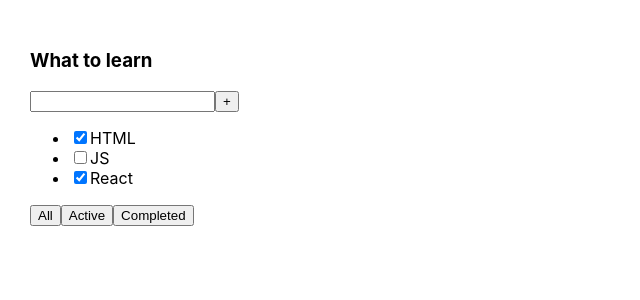
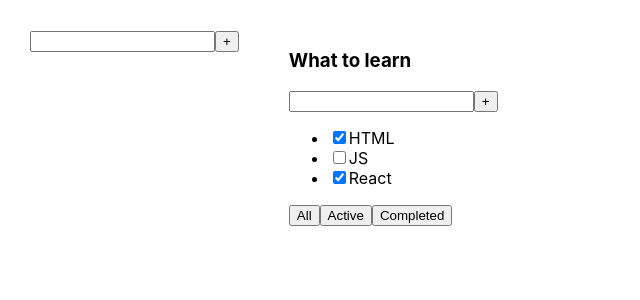
Before and after one commit to VladislavRomash/To-Do-List, a React (Create React App) app: page / in a window 1280 px wide. Shown: the top 300 px of the page, without its empty margins (0-640 px from the left). Built offline with nearby package versions, Linux system fonts and the light colour scheme.

Commit message:
added new functionality (add todolist), reducers and new universal components

```diff
--- a/src/App.tsx
+++ b/src/App.tsx
@@ -1,7 +1,10 @@
-import React, {useState} from 'react';
+import React, {useReducer} from 'react';
 import './App.css';
 import {Todolist} from "./components/todolist";
 import {v1} from "uuid";
+import {UniversalInput} from "./components/universalComponents/universalInput";
+import {addTaskAC, changeStatusTaskAC, taskReducer} from "./reducers/task-reducer";
+import {addNewTodoAC, changeFilterTodoAC, todolistReducer} from "./reducers/todolist-reducer";
 
 export type FilterType = 'all' | 'active' | 'completed'
 export type TodolistType = {
@@ -15,17 +18,18 @@ export type TaskType = {
     isDone: boolean
 }
 export type TaskStateType = {
-    [key: string]: TaskType[]
+    [todolistID: string]: TaskType[]
 }
 
 export const App = () => {
-    const todolistID1 = v1()
 
-    const [todolist, setTodolist] = useState<TodolistType[]>([
-        {id: todolistID1, title: 'What to learn', filter: 'all'},
+    const todolistID = v1()
+
+    const [todolist, dispatchTodolist] = useReducer(todolistReducer, [
+        {id: todolistID, title: 'What to learn', filter: 'all'},
     ])
-    const [task, setTask] = useState<TaskStateType>({
-        [todolistID1]: [
+    const [task, dispatchTask] = useReducer(taskReducer, {
+        [todolistID]: [
             {id: v1(), title: 'HTML', isDone: true},
             {id: v1(), title: 'JS', isDone: false},
             {id: v1(), title: 'React', isDone: true},
@@ -33,26 +37,29 @@ export const App = () => {
     })
 
     const addNewTask = (todolistID: string, title: string) => {
-        const newTask = {id: v1(), title, isDone: false}
-        setTask({[todolistID]: [newTask, ...task[todolistID]]})
+        dispatchTask(addTaskAC(todolistID, title))
     }
     const changeStatusTask = (todolistID: string, taskID: string, value: boolean) => {
-        setTask({[todolistID]: task[todolistID].map(m => m.id === taskID ? {...m, isDone: value} : m)})
+        dispatchTask(changeStatusTaskAC(todolistID, taskID, value))
     }
     const changeFilterTodo = (todolistID: string, filter: FilterType) => {
-        setTodolist(todolist.map(m => m.id === todolistID ? {...m, filter} : m))
+        dispatchTodolist(changeFilterTodoAC(todolistID, filter))
+    }
+    const addNewTodo = (title: string) => {
+        const dispatch = addNewTodoAC(title)
+        dispatchTodolist(dispatch)
+        dispatchTask(dispatch)
     }
 
     return (
         <div className="App">
+            <UniversalInput callback={addNewTodo}/>
             {
                 todolist.map(m => <Todolist key={m.id}
+                                            todolist={m}
                                             task={task}
-                                            todolistID={m.id}
-                                            title={m.title}
                                             addNewTask={addNewTask}
                                             changeStatusTask={changeStatusTask}
-                                            filter={m.filter}
                                             changeFilterTodo={changeFilterTodo}
                 />)
             }
--- a/src/components/task.tsx
+++ b/src/components/task.tsx
@@ -1,22 +1,22 @@
-import React, {ChangeEvent} from 'react';
+import React from 'react';
+import {TaskType} from "../App";
+import {Checkbox} from "./universalComponents/checkbox";
 
 type TaskPropsType = {
-    taskID: string
-    title: string
-    isDone: boolean
+    task: TaskType
     callback: (taskID: string, value: boolean) => void
 }
 
-export const Task = ({taskID, title, isDone, callback}: TaskPropsType) => {
+export const Task = ({task, callback}: TaskPropsType) => {
 
-    const onChangeHandler = (e: ChangeEvent<HTMLInputElement>) => {
-        callback(taskID, e.currentTarget.checked)
+    const changeStatusCheckbox = (value: boolean) => {
+        callback(task.id, value)
     }
 
     return (
         <li>
-            <input type="checkbox" checked={isDone} onChange={onChangeHandler}/>
-            <span>{title}</span>
+            <Checkbox changeStatusCheckbox={changeStatusCheckbox} initialValue={task.isDone}/>
+            <span>{task.title}</span>
         </li>
     );
 };
--- a/src/components/todolist.tsx
+++ b/src/components/todolist.tsx
@@ -1,53 +1,48 @@
 import React from 'react';
 import {Header} from "./header";
-import {UniversalInput} from "./universalInput";
-import {ButtonsForFiltering} from "./buttonsForFiltering";
-import {FilterType, TaskStateType} from "../App";
+import {UniversalInput} from "./universalComponents/universalInput";
+import {ButtonsForFiltering} from "./universalComponents/buttonsForFiltering";
+import {FilterType, TaskStateType, TodolistType} from "../App";
 import {Task} from "./task";
 
 type TodolistPropsType = {
     task: TaskStateType
-    todolistID: string
-    title: string
+    todolist: TodolistType
     addNewTask: (todolistID: string, title: string) => void
     changeStatusTask: (todolistID: string, taskID: string, value: boolean) => void
-    filter: FilterType
     changeFilterTodo: (todolistID: string, filter: FilterType) => void
 }
 
 export const Todolist = ({
                              task,
-                             todolistID,
-                             title,
+                             todolist,
                              addNewTask,
                              changeStatusTask,
-                             filter,
-                             changeFilterTodo
+                             changeFilterTodo,
                          }: TodolistPropsType) => {
 
     const addTask = (title: string) => {
-        addNewTask(todolistID, title)
+        addNewTask(todolist.id, title)
     }
     const changeStatus = (taskID: string, value: boolean) => {
-        changeStatusTask(todolistID, taskID, value)
+        changeStatusTask(todolist.id, taskID, value)
     }
     const changeFilter = (filter: FilterType) => {
-        changeFilterTodo(todolistID, filter)
+        changeFilterTodo(todolist.id, filter)
     }
 
-    let taskFiltered = task[todolistID]
-    if (filter === 'active') {
+    let taskFiltered = task[todolist.id]
+    if (todolist.filter === 'active') {
         taskFiltered = taskFiltered.filter(f => !f.isDone)
     }
-    if (filter === 'completed') {
+    if (todolist.filter === 'completed') {
         taskFiltered = taskFiltered.filter(f => f.isDone)
     }
-
 
     return (
         <div>
             <div>
-                <Header title={title}/>
+                <Header title={todolist.title}/>
             </div>
             <div>
                 <UniversalInput callback={addTask}/>
@@ -55,9 +50,7 @@ export const Todolist = ({
             <ul>
                 {
                     taskFiltered.map(m => <Task key={m.id}
-                                                taskID={m.id}
-                                                title={m.title}
-                                                isDone={m.isDone}
+                                                task={m}
                                                 callback={changeStatus}
                     />)
                 }
--- a/src/components/buttonsForFiltering.tsx
+++ b/src/components/universalComponents/buttonsForFiltering.tsx
@@ -1,5 +1,5 @@
 import React from 'react';
-import {FilterType} from "../App";
+import {FilterType} from "../../App";
 
 type ButtonsForFilteringPropsType = {
     callback: (filter: FilterType) => void
--- /dev/null
+++ b/src/components/universalComponents/checkbox.tsx
@@ -0,0 +1,19 @@
+import React, {ChangeEvent} from 'react';
+
+type CheckboxPropsType = {
+    changeStatusCheckbox: (value: boolean) => void
+    initialValue: boolean
+}
+
+export const Checkbox = ({changeStatusCheckbox, initialValue}: CheckboxPropsType) => {
+
+    const onChangeHandler = (e: ChangeEvent<HTMLInputElement>) => {
+        changeStatusCheckbox(e.currentTarget.checked)
+    }
+
+    return (
+        <span>
+            <input type="checkbox" checked={initialValue} onChange={onChangeHandler}/>
+        </span>
+    );
+};
--- /dev/null
+++ b/src/components/universalComponents/module_css/universalInput.module.css
@@ -0,0 +1,9 @@
+.errorMessage {
+    color: #800000;
+}
+
+.errorInput {
+    background-color: palevioletred;
+    border-color: #800000;
+    border-width: 2px;
+}
--- /dev/null
+++ b/src/components/universalComponents/universalInput.tsx
@@ -0,0 +1,46 @@
+import React, {ChangeEvent, KeyboardEvent, useState} from 'react';
+import s from './module_css/universalInput.module.css'
+
+
+type UniversalInputPropsType = {
+    callback: (title: string) => void
+}
+
+export const UniversalInput = ({callback}: UniversalInputPropsType) => {
+
+    const [value, setValue] = useState<string>('')
+    const [error, setError] = useState<boolean>(false)
+
+    const onClickHandler = () => {
+        if (value.trim() !== '') {
+            callback(value)
+            setValue('')
+        } else {
+            setError(true)
+        }
+    }
+    const onKeyPressHandler = (e: KeyboardEvent<HTMLInputElement>) => {
+        if (e.key === 'Enter') {
+            onClickHandler()
+        }
+    }
+    const onChangeHandler = (e: ChangeEvent<HTMLInputElement>) => {
+        setError(false)
+        setValue(e.currentTarget.value)
+    }
+
+    return (
+        <div>
+            <input value={value}
+                   onChange={onChangeHandler}
+                   onKeyPress={onKeyPressHandler}
+                   className={error ? s.errorInput : ''}
+            />
+            <button onClick={onClickHandler}>+</button>
+            <div className={error ? s.errorMessage : ''}>
+                {error && "Title is required"}
+            </div>
+
+        </div>
+    );
+};
--- a/src/components/universalInput.tsx
+++ /dev/null
@@ -1,30 +0,0 @@
-import React, {ChangeEvent, useState} from 'react';
-
-
-type UniversalInputPropsType = {
-    callback: (title: string) => void
-}
-
-export const UniversalInput = ({callback}: UniversalInputPropsType) => {
-
-    const [value, setValue] = useState<string>('')
-
-    const onClickHandler = () => {
-        if (value.trim() !== '') {
-            callback(value)
-            setValue('')
-        } else {
-            setValue('Error')
-        }
-    }
-    const onChangeHandler = (e: ChangeEvent<HTMLInputElement>) => {
-        setValue(e.currentTarget.value)
-    }
-
-    return (
-        <div>
-            <input value={value} onChange={onChangeHandler}/>
-            <button onClick={onClickHandler}>+</button>
-        </div>
-    );
-};
--- /dev/null
+++ b/src/reducers/task-reducer.ts
@@ -0,0 +1,45 @@
+import {TaskStateType, TaskType} from "../App";
+import {v1} from "uuid";
+import {AddTodoType} from "./todolist-reducer";
+
+type ActionType = AddType
+    | ChangeStatusType
+    | AddTodoType
+
+export const taskReducer = (state: TaskStateType, action: ActionType): TaskStateType => {
+    switch (action.type) {
+        case "ADD-TASK": {
+            const newTask: TaskType = {id: v1(), title: action.payload.title, isDone: false}
+            return {...state, [action.payload.todolistID]: [newTask, ...state[action.payload.todolistID]]}
+        }
+        case "CHANGE-STATUS": {
+            return {
+                ...state,
+                [action.payload.todolistID]: state[action.payload.todolistID].map(m => m.id === action.payload.taskID ? {
+                    ...m, isDone: action.payload.value
+                } : m)
+            }
+        }
+        case "ADD-TODOLIST": {
+            return {...state, [action.newID]: []}
+        }
+        default:
+            return state
+    }
+}
+
+type AddType = ReturnType<typeof addTaskAC>
+export const addTaskAC = (todolistID: string, title: string) => {
+    return {
+        type: 'ADD-TASK',
+        payload: {todolistID, title}
+    } as const
+}
+
+type ChangeStatusType = ReturnType<typeof changeStatusTaskAC>
+export const changeStatusTaskAC = (todolistID: string, taskID: string, value: boolean) => {
+    return {
+        type: 'CHANGE-STATUS',
+        payload: {todolistID, taskID, value}
+    } as const
+}
--- /dev/null
+++ b/src/reducers/todolist-reducer.ts
@@ -0,0 +1,34 @@
+import {FilterType, TodolistType} from "../App";
+import {v1} from "uuid";
+
+type ActionType = ChangeFilterType
+    | AddTodoType
+
+export const todolistReducer = (state: TodolistType[], action: ActionType): TodolistType[] => {
+    switch (action.type) {
+        case "CHANGE-FILTER": {
+            return state.map(m => m.id === action.todoID ? {...m, filter: action.todoFilter} : m)
+        }
+        case "ADD-TODOLIST": {
+            let newTodolist: TodolistType = {id: action.newID, title: action.todoTitle, filter: 'all'}
+            return [newTodolist, ...state]
+        }
+        default:
+            return state
+    }
+}
+
+type ChangeFilterType = ReturnType<typeof changeFilterTodoAC>
+export const changeFilterTodoAC = (todolistID: string, filter: FilterType) => {
+    return {
+        type: 'CHANGE-FILTER', todoID: todolistID, todoFilter: filter,
+    } as const
+}
+
+export type AddTodoType = ReturnType<typeof addNewTodoAC>
+export const addNewTodoAC = (title: string) => {
+    const newTodoID = v1()
+    return {
+        type: 'ADD-TODOLIST', todoTitle: title, newID: newTodoID,
+    } as const
+}
```
